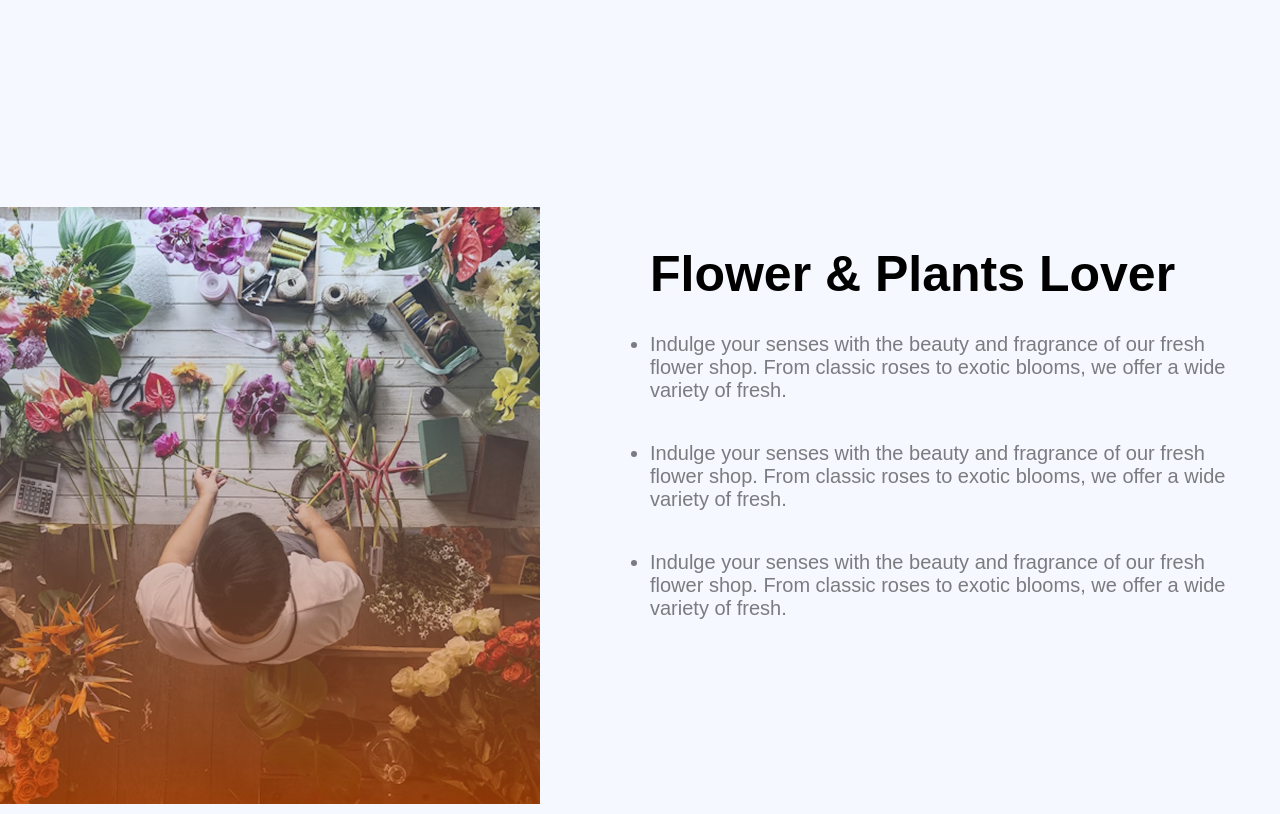
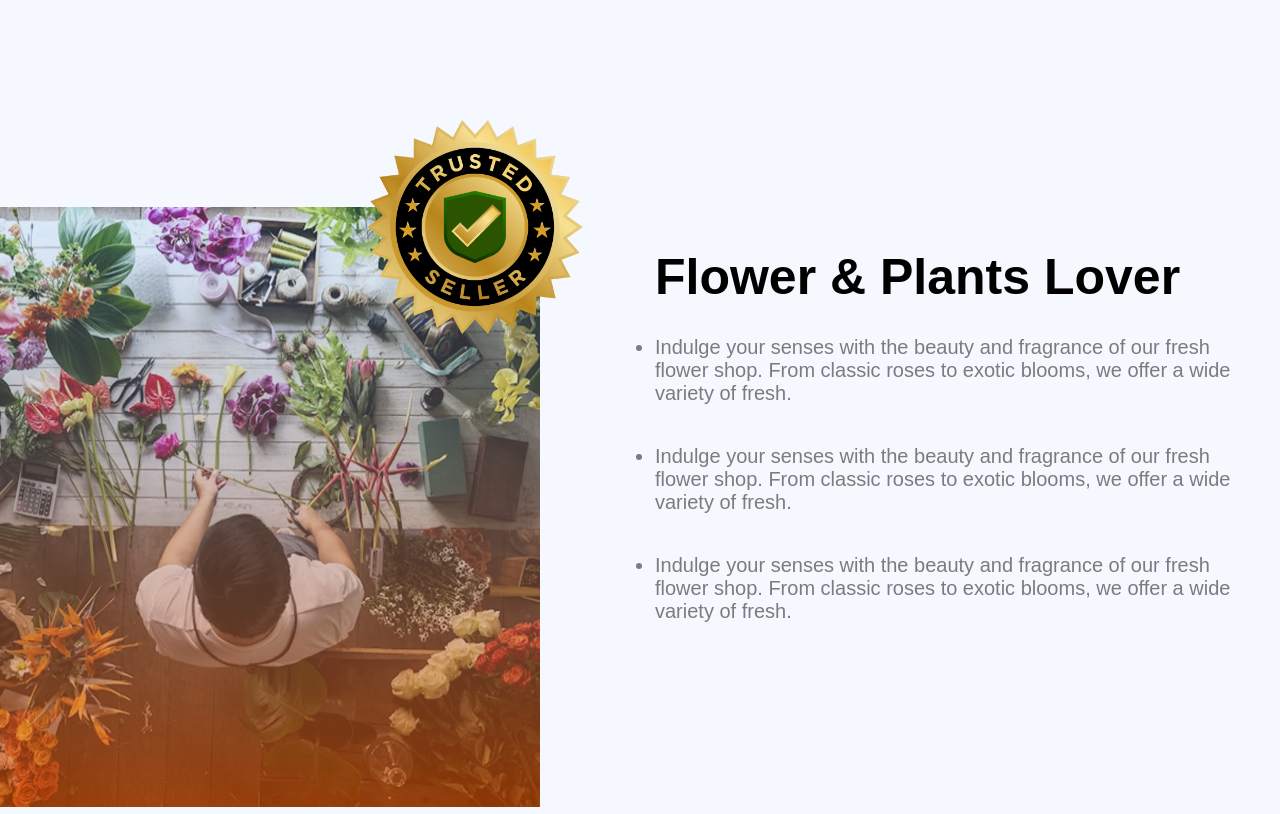
Before and after one commit to Sourov-Roy01/flower-market-website, a plain HTML site: page index.html in a window 1280 px wide. Shown: the part 1920-2734 px from the top of the page. Drawn offline with Linux system fonts and the light colour scheme.

Commit message:
add final code

```diff
--- a/index.html
+++ b/index.html
@@ -148,12 +148,18 @@
 
       <!-- Flower & Plants Lover Start -->
       <section class="Plants-Lover">
-        <img
+        <div class="badge-container">
+          <img class="lover-section-img" src="assets/flower-store.png" alt="" />
+          <img class="badge" src="assets/trusted-badge.png" alt="" />
+        </div>
+
+        <!-- <img
           class="lover-section-img"
           src="assets/flower-store.png"
           alt=""
-          class="plants-lover-pic"
-        />
+
+        /> -->
+
         <div class="plants-lover-text">
           <h3 class="title section-title">Flower & Plants Lover</h3>
           <ul>
--- a/styles/flower.css
+++ b/styles/flower.css
@@ -21,7 +21,8 @@
 
 
 
-/* share Styles  */
+
+
 
 .btn-primary, .flower-item-btn{
     color:white ;
@@ -173,22 +174,55 @@ align-items: end;
 
 /* Plants-Lover related Style */
 
+
+
+/* eeeeeeeeeeeeee */
+
+
 .Plants-Lover{
+  width: 100%;
     display: grid;
     grid-template-columns: repeat(2, 1fr);
     margin-top: 210px;
     gap:20px;
     align-items: center;
+
+
 }
+
+
+.badge-container {
+  position: relative;
+  display: inline-block;
+
+}
+.lover-section-img{
+  width: 540px;
+  height: 600px;
+}
+.badge{
+
+position: absolute;
+  top: -130px;
+  right: 5px;
+/* transform: translate(150px,-150px); */
+  width: 300px;
+  height: 300px;
+  z-index: 10;
+}
+
 
 .plants-lover-text{
     width: 600px;
     height: 521px;
+    margin-left: 5px;
 
 }
 
+
+
 .plants-lover-pic{
-    width: 600px;
+    width: 540px;
     height: 597px;
 }
 
@@ -198,50 +232,7 @@ align-items: end;
     gap: 40px;
 }
 
-/* Latest Deals Section */
 
-
-/* .latest-deals-3pic-container{
-    display:grid;
-    grid-template-columns: repeat(2, 1fr);
-    gap: 30px;
-    height: 423px;
-    margin-top: 120px;
-    margin-bottom: 120px;
-
-
-}
-
-.latest-deals-2pic-container{
-    display: grid;
-    grid-template-rows: repeat(2,1fr);
-    gap: 25px;
-}
-
-.bloom-plant, .ana-plant, .latest-deals-1pic-container{
-    background-color:rgb(0, 0, 0);
-     background-repeat: no-repeat;
-    background-size: cover;
-}
-
-
-.bloom-plant{
-    height: 201px;
-    background-image: url(../assets/deal-bloom.png);
-
-}
-
-.ana-plant{
-    height: 201px;
-     background-image: url(../assets/deal-ana.png);
-}
-
-.latest-deals-1pic-container{
-    height: 423px;
-    background-image: url(../assets/deal-zabo.png);
-
-}
- */
 
 
 
@@ -311,19 +302,7 @@ align-items: end;
   margin-bottom: 10px;
 }
 
-/* .overlay button {
-  background-color: #fff;
-  color: #000;
-  padding: 5px 12px;
-  border: none;
-  border-radius: 4px;
-  font-weight: bold;
-  cursor: pointer;
-} */
 
-/* .overlay button:hover {
-  background-color: #ddd;
-} */
 
 
 
@@ -566,15 +545,26 @@ footer {
 
 /* plants lover media */
 .Plants-Lover{
-   width: 100%;
+   width:100%;
+   height: 100%;
 display: flex;
 flex-direction: column;
 margin-top: 80px;
+
+
+}
+
+.badge{
+  display: none;
 }
 
 .Plants-Lover .lover-section-img{
   width: 100%;
+
+
+
 }
+
 
 .plants-lover-text{
   width: 100%;
```
